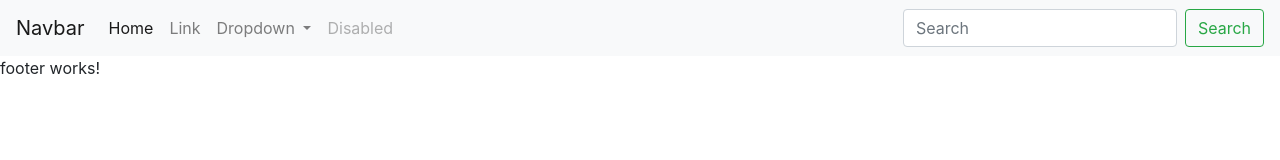
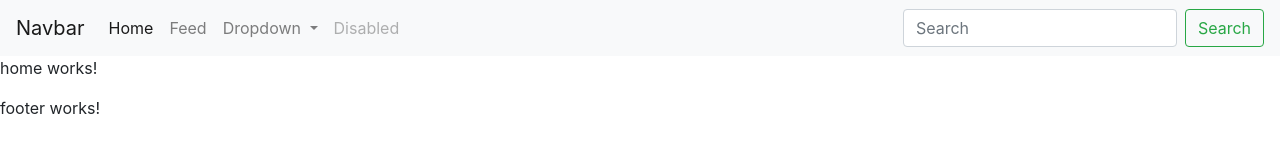
Before and after one commit to lillabordignon/blogPessoal-Angular, an Angular app in the folder blogPessoal/: page /home in a window 1280 px wide. Before the commit this address led to /. Shown: the top 160 px of the page. Built offline with nearby package versions, Linux system fonts and the light colour scheme.

Commit message:
Implementação das rotas home e feed

```diff
--- a/blogPessoal/src/app/app-routing.module.ts
+++ b/blogPessoal/src/app/app-routing.module.ts
@@ -1,8 +1,14 @@
 import { NgModule } from '@angular/core';
 import { Routes, RouterModule } from '@angular/router';
+import { HomeComponent } from './home/home.component';
+import { FeedComponent } from './feed/feed.component';
 
 
-const routes: Routes = [];
+const routes: Routes = [
+  { path: '', redirectTo: 'home', pathMatch: 'full' },
+  { path: 'home', component: HomeComponent },
+  { path: 'feed', component: FeedComponent }
+];
 
 @NgModule({
   imports: [RouterModule.forRoot(routes)],
--- a/blogPessoal/src/app/app.component.html
+++ b/blogPessoal/src/app/app.component.html
@@ -1,2 +1,3 @@
 <app-navbar></app-navbar>
+<router-outlet></router-outlet>
 <app-footer></app-footer>
--- a/blogPessoal/src/app/navbar/navbar.component.html
+++ b/blogPessoal/src/app/navbar/navbar.component.html
@@ -8,10 +8,10 @@
     <div class="collapse navbar-collapse" id="navbarSupportedContent">
         <ul class="navbar-nav mr-auto">
             <li class="nav-item active">
-                <a class="nav-link" href="#">Home <span class="sr-only">(current)</span></a>
+                <a class="nav-link" routerLink='/home'>Home <span class="sr-only">(current)</span></a>
             </li>
             <li class="nav-item">
-                <a class="nav-link" href="#">Link</a>
+                <a class="nav-link" routerLink='/feed'>Feed</a>
             </li>
             <li class="nav-item dropdown">
                 <a class="nav-link dropdown-toggle" href="#" id="navbarDropdown" role="button" data-toggle="dropdown"
```
